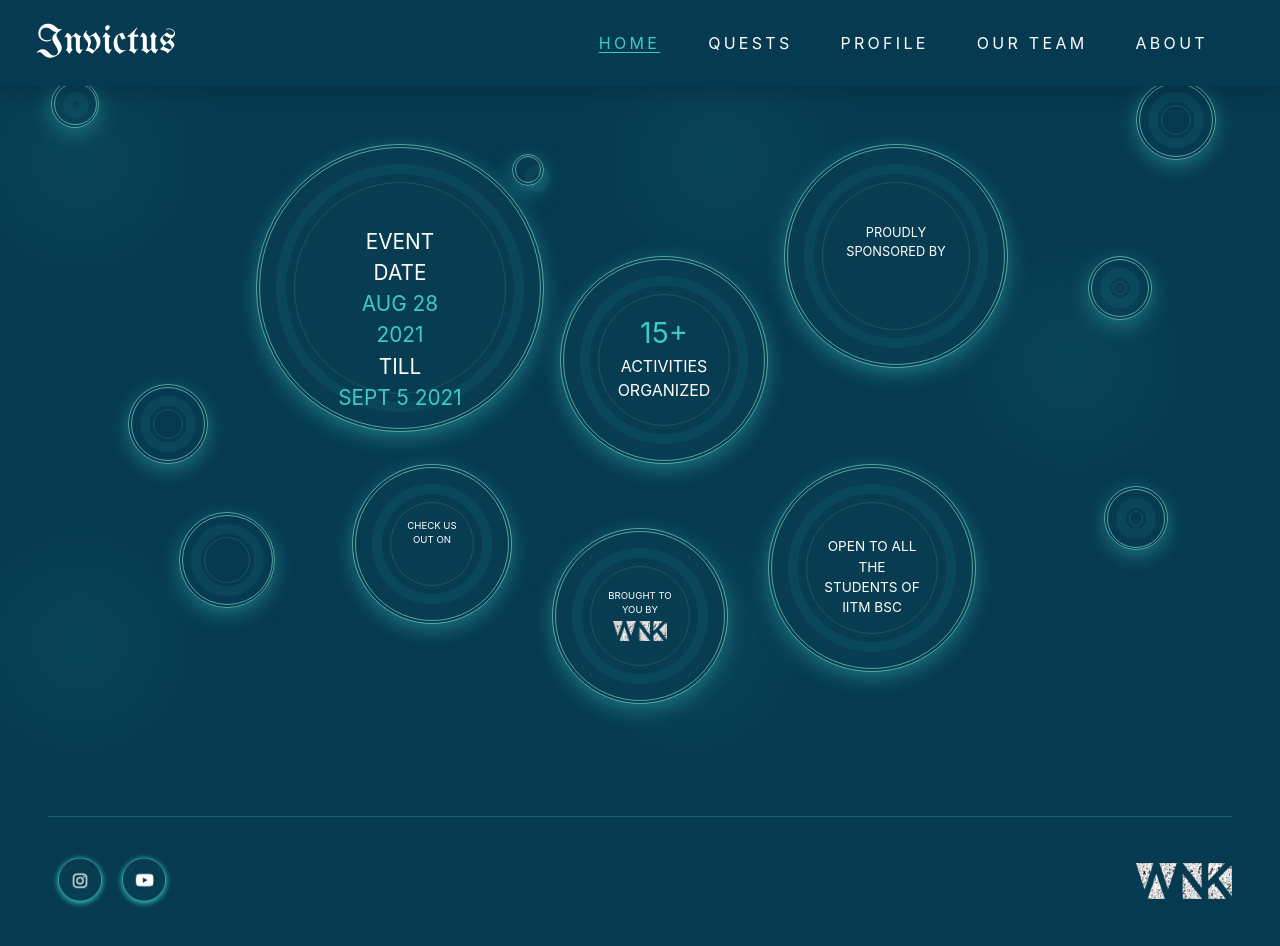
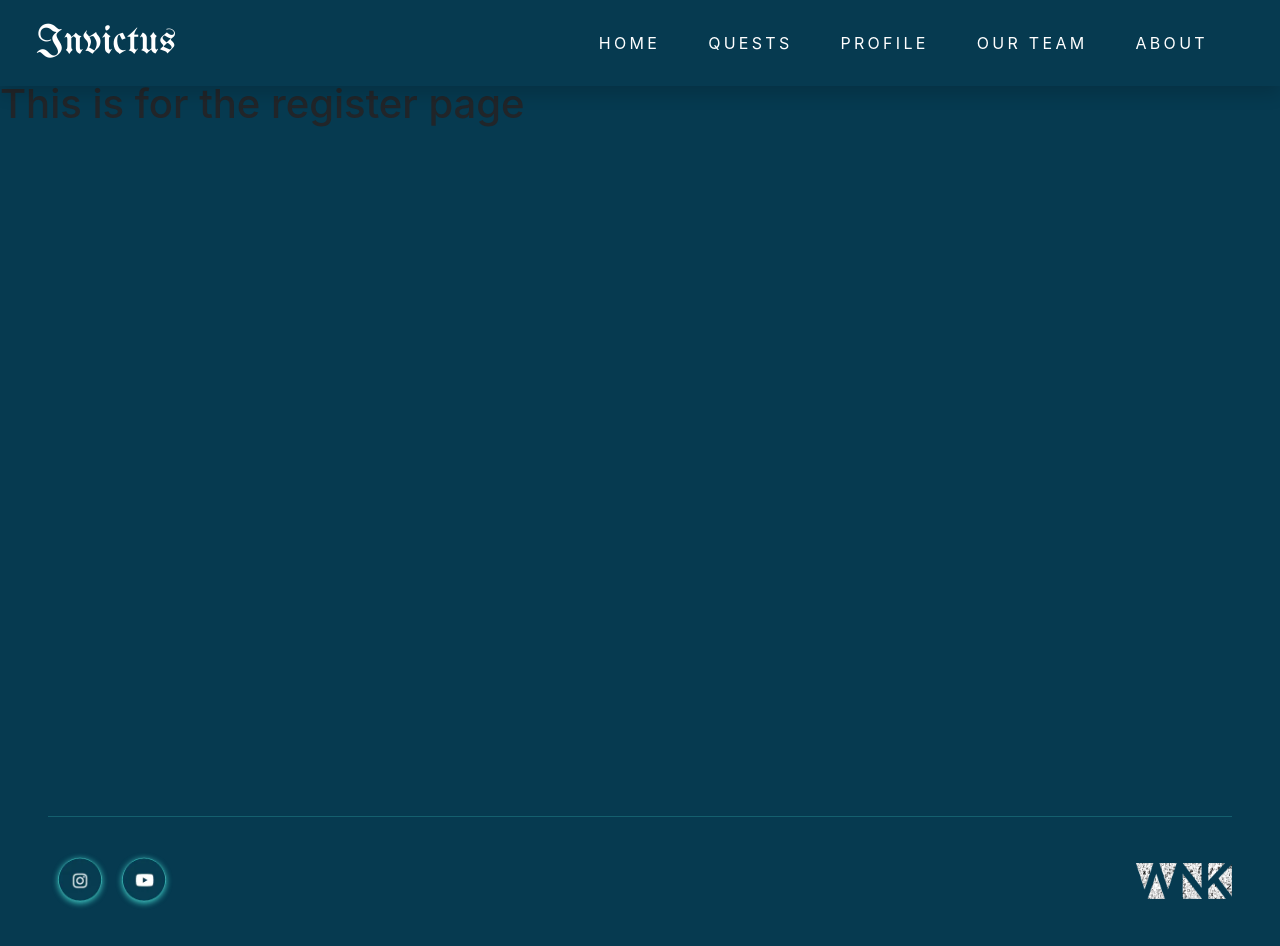
Before and after one commit to iamnoufal/infoquest, a React (Create React App) app: page /register in a window 1280 px wide. Before the commit this address led to /. Shown: the top 946 px of the page. Built offline with nearby package versions, Linux system fonts and the light colour scheme; no server answers.

Commit message:
add: register page layout

```diff
--- a/src/App.js
+++ b/src/App.js
@@ -17,6 +17,7 @@ import { onMessageListener } from "apis/firebase";
 
 import "./App.css";
 import AboutPage from "pages/about";
+import RegisterPage from "pages/register";
 
 const defaultState = { loading: false, liveData: {} };
 function App() {
@@ -53,6 +54,7 @@ function App() {
             {/* events page route */}
             <Route exact path="/quests" component={EventsPage} />
             <Route exact path="/team" component={TeamPage} />
+            <Route exact path="/register" component={RegisterPage} />
 
             {/* profile page route. also the route for auth */}
             <Route exact path="/profile" component={ProfilePage} />
--- /dev/null
+++ b/src/pages/register.js
@@ -0,0 +1,11 @@
+const { default: Layout } = require("components/Layout")
+
+const RegisterPage = () => {
+  return (
+    <Layout>
+      <h1>This is for the register page</h1>
+    </Layout>
+  )
+}
+
+export default RegisterPage
```
